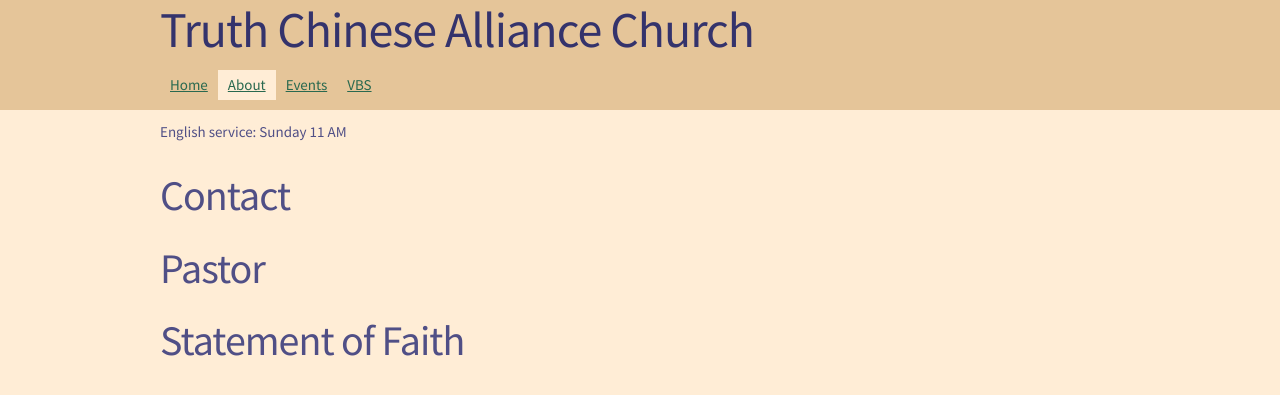
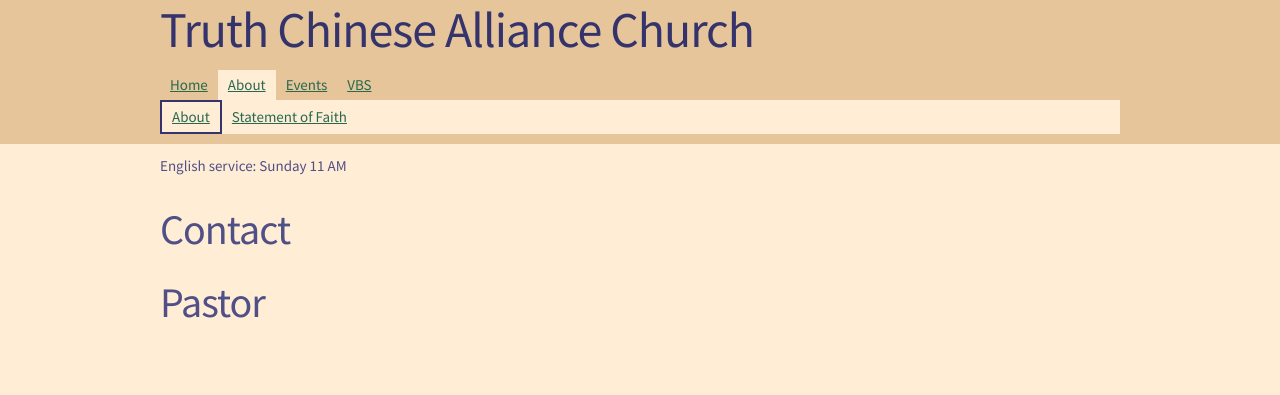
Before and after one commit to tcac/tcac.github.io, a Jekyll site: the page built from pages/about/about.md, in a window 1280 px wide. Shown: the top 395 px of the page. Built offline with Jekyll 4.4.1, drawn with Linux system fonts in a browser that asks for light colours.

Commit message:
Add secondary navbar.

```diff
--- a/_includes/header.html
+++ b/_includes/header.html
@@ -10,12 +10,18 @@
 {% endif %}
 
 <nav id="site-navbar">
-<ul id="site-navbar-main">
-	<li><a href="{{ '/' | prepend: site.baseurl }}"{% if page.url == '/index.html' %} class="selected"{% endif %}>Home</a></li><!--
-	{% for p in site.pages %} {% if p.title %}
+<ul id="site-navbar-main"><!--
+	{% for p in site.data.nav %}
+	--><li><a href="{{ p.url | prepend: site.baseurl }}"{% if page.url == p.url or (p.url != '/' and page.url contains p.url) %}{% assign selected = p %} class="selected"{% endif %}>{{ p.title }}</a></li><!--
+	{% endfor %}
+--></ul>{% if selected.children %}
+<ul id="site-navbar-secondary">
+	<li><a href="{{ selected.url | prepend: site.baseurl }}"{% if page.url == selected.url %} class="selected"{% endif %}>{{ selected.title }}</a></li><!--
+	{% for p in selected.children %}
 	--><li><a href="{{ p.url | prepend: site.baseurl }}"{% if page.url == p.url %} class="selected"{% endif %}>{{ p.title }}</a></li><!--
-	{% endif %} {% endfor %}
+	{% endfor %}
 --></ul>
+{% endif %}
 </nav>
 
 </header>
--- a/css/main.scss
+++ b/css/main.scss
@@ -70,8 +70,14 @@
 		padding: 0.3rem 1rem;
 	}
 }
-.selected {
+#site-navbar-main .selected {
 	background-color: $background-color;
+}
+#site-navbar-secondary {
+	background-color: $background-color;
+	.selected {
+		border: 2px $title-color solid;
+	}
 }
 
 @import "vbs";
--- a/index.html
+++ b/index.html
@@ -1,5 +1,6 @@
 ---
 layout: default
 address_in_header: true
+permalink: /
 ---
 This site is still under construction (but <a href="/vbs">VBS registration is available</a>). Thank you for your patience!
```
Also changed, not shown: _data/nav.yaml (added, +14 -0 lines), pages/about/about.md (renamed from about.md, +0 -2 lines), pages/about/statement-of-faith.md (added, +5 -0 lines), pages/events.md (renamed from events.md), pages/vbs/vbs.md (renamed from vbs.md).
